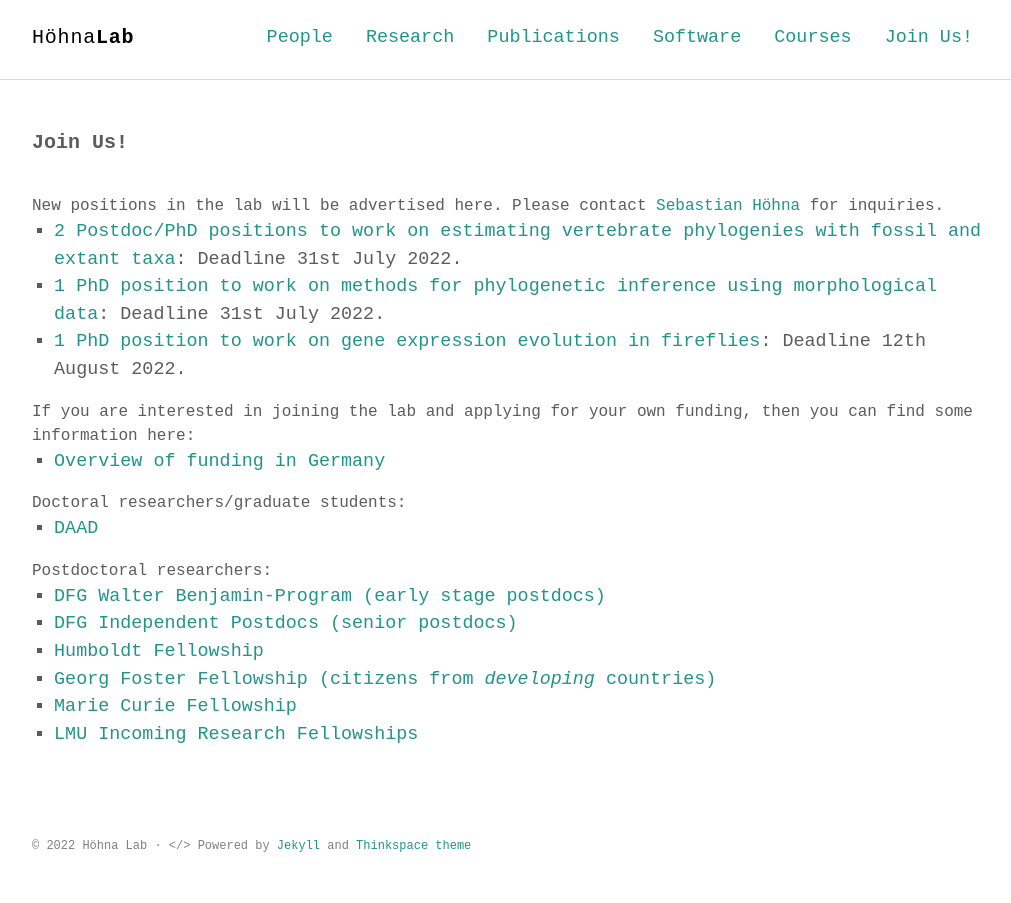
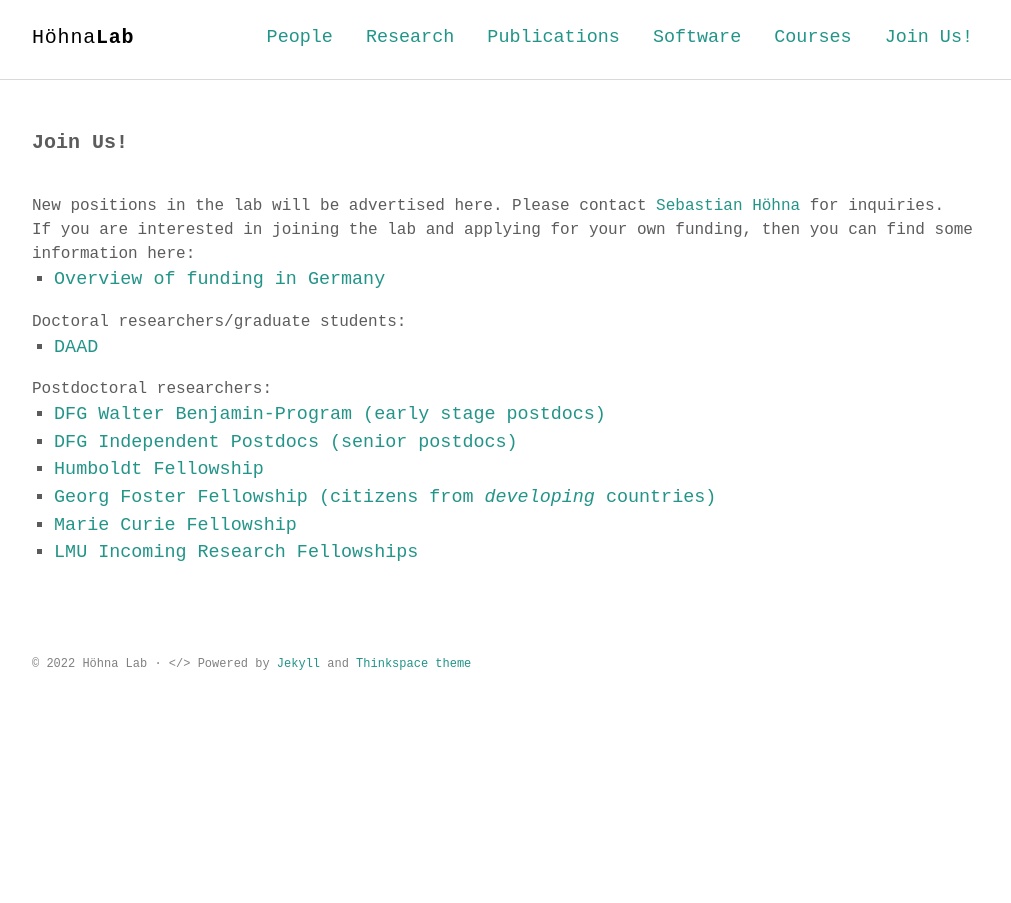
Before and after one commit to hoehnalab/hoehnalab.github.io, a Jekyll site: the page built from join.md, in a window 1280 px wide. Shown: the whole page, without its empty margins (132-1143 px from the left). Built offline with Jekyll 4.4.1, drawn with Linux system fonts in a browser that asks for light colours; some web fonts are replaced.

Commit message:
Update join.md

```diff
--- a/join.md
+++ b/join.md
@@ -6,9 +6,6 @@ permalink: /join/
 
 New positions in the lab will be advertised here.
 Please contact [Sebastian Höhna](mailto:hoehna@lmu.de) for inquiries.
- * [2 Postdoc/PhD positions to work on estimating vertebrate phylogenies with fossil and extant taxa](/job_adverts/ERC_TipDating_Phylogenies.pdf): Deadline 31st July 2022.
- * [1 PhD position to work on methods for phylogenetic inference using morphological data](/job_adverts/ERC_TipDating_Methods.pdf): Deadline 31st July 2022.
- * [1 PhD position to work on gene expression evolution in fireflies](/job_adverts/GEvol_PhD_Position.pdf): Deadline 12th August 2022.
 
 If you are interested in joining the lab and applying for your own funding, then you can find some information here:
 * [Overview of funding in Germany](https://www.research-in-germany.org/en)
```
